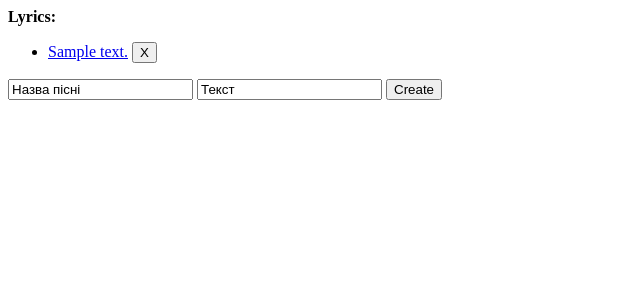
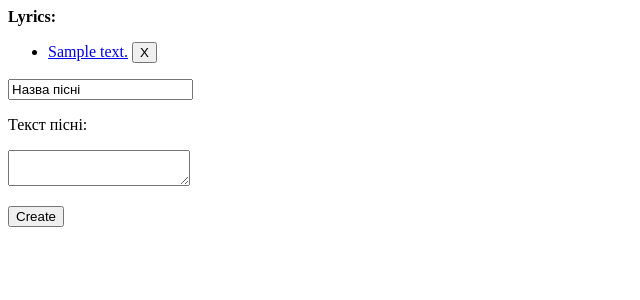
Before and after one commit to 1d20/breaking-the-dno, a Flask app: page /lyrics in a window 1280 px wide. Shown: the top 300 px of the page, without its empty margins (0-640 px from the left). Run offline with Flask 2, Linux system fonts and the light colour scheme; tables that the repository leaves empty hold one stand-in row (values such as "Sample post").

Commit message:
update lyrics.html

```diff
--- a/templates/lyrics.html
+++ b/templates/lyrics.html
@@ -17,7 +17,8 @@
         <p>
         <form action="/lyrics/create" method="post">
             <input type="text" name="name" value="Назва пісні" />
-            <input type="text" name="content" value="Текст" />
+            <p>Текст пісні:</p>
+            <p><textarea name="content" value= "Текст"></textarea></p>
             <input type="submit" value="Create"/>
         </form>
         </p>
```
